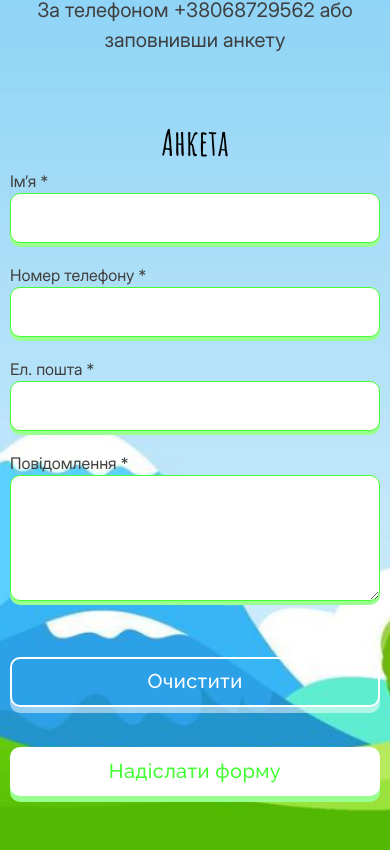
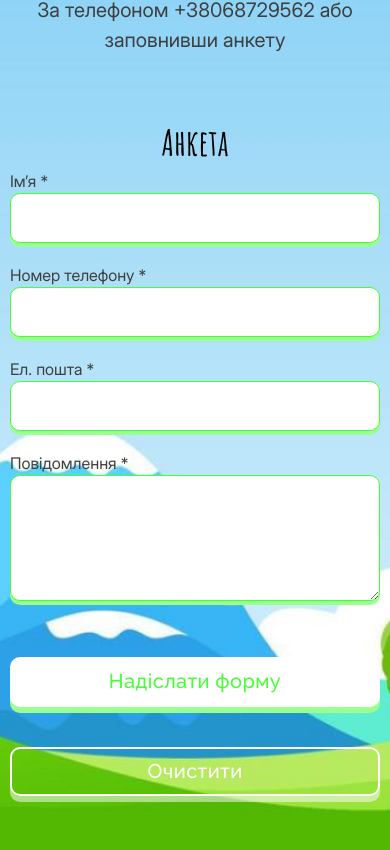
Before and after one commit to Dan1707/Prostir, a Vue app: page / in a window 390 px wide. Shown: the part 9190-10040 px from the top of the page. Built offline with nearby package versions, Linux system fonts and the light colour scheme.

Commit message:
changed buttons position in form (for tablets)

```diff
--- a/src/components/form/ProstirForm.vue
+++ b/src/components/form/ProstirForm.vue
@@ -53,8 +53,10 @@ import ProstirBtn from "../ui/ProstirBtn.vue";
           <div
             class="flex items-center justify-between w-full gap-10 mt-[62px] Tablets:flex-col Tablets:mt-[30px]"
           >
-            <ProstirBtn type="normal" class="w-full">Очистити</ProstirBtn>
-            <ProstirBtn type="primary" class="w-full">
+            <ProstirBtn type="normal" class="w-full Tablets:order-2"
+              >Очистити</ProstirBtn
+            >
+            <ProstirBtn type="primary" class="w-full Tablets:order-1">
               Надіслати форму
             </ProstirBtn>
           </div>
```
